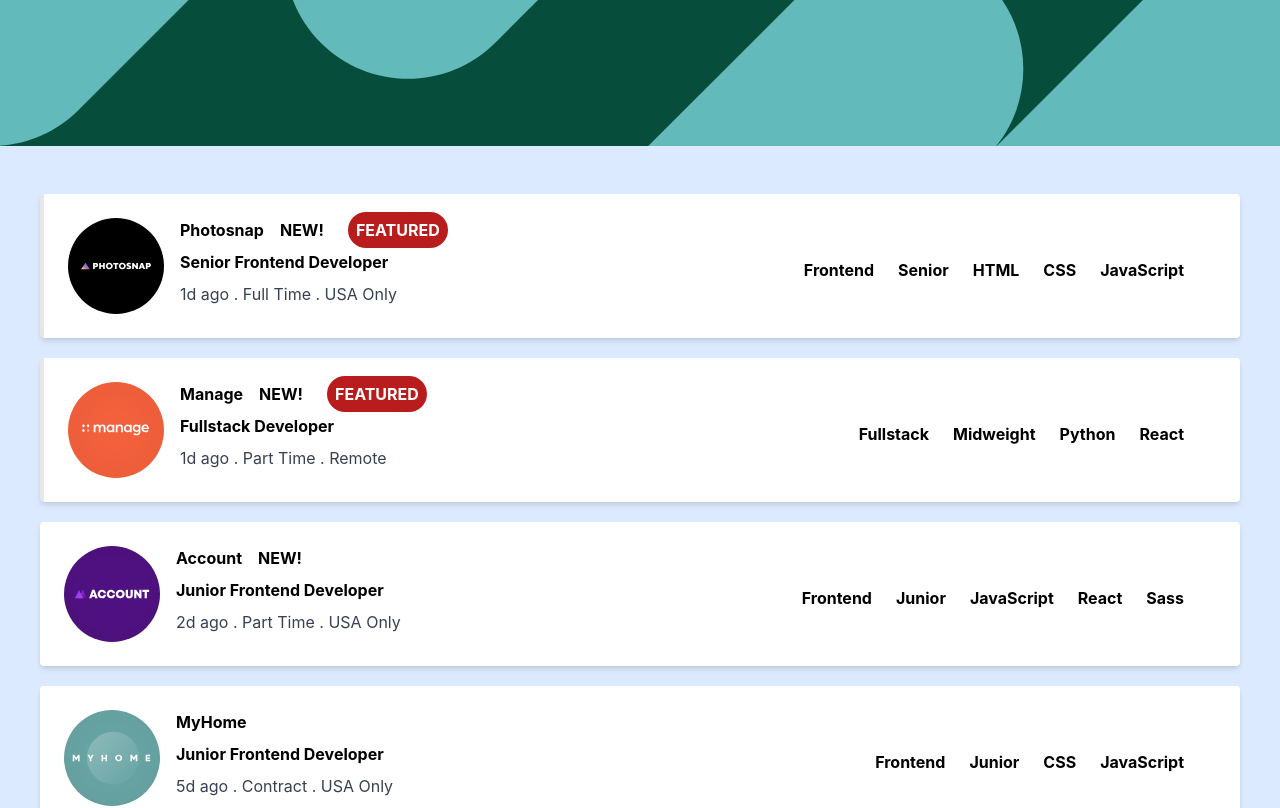
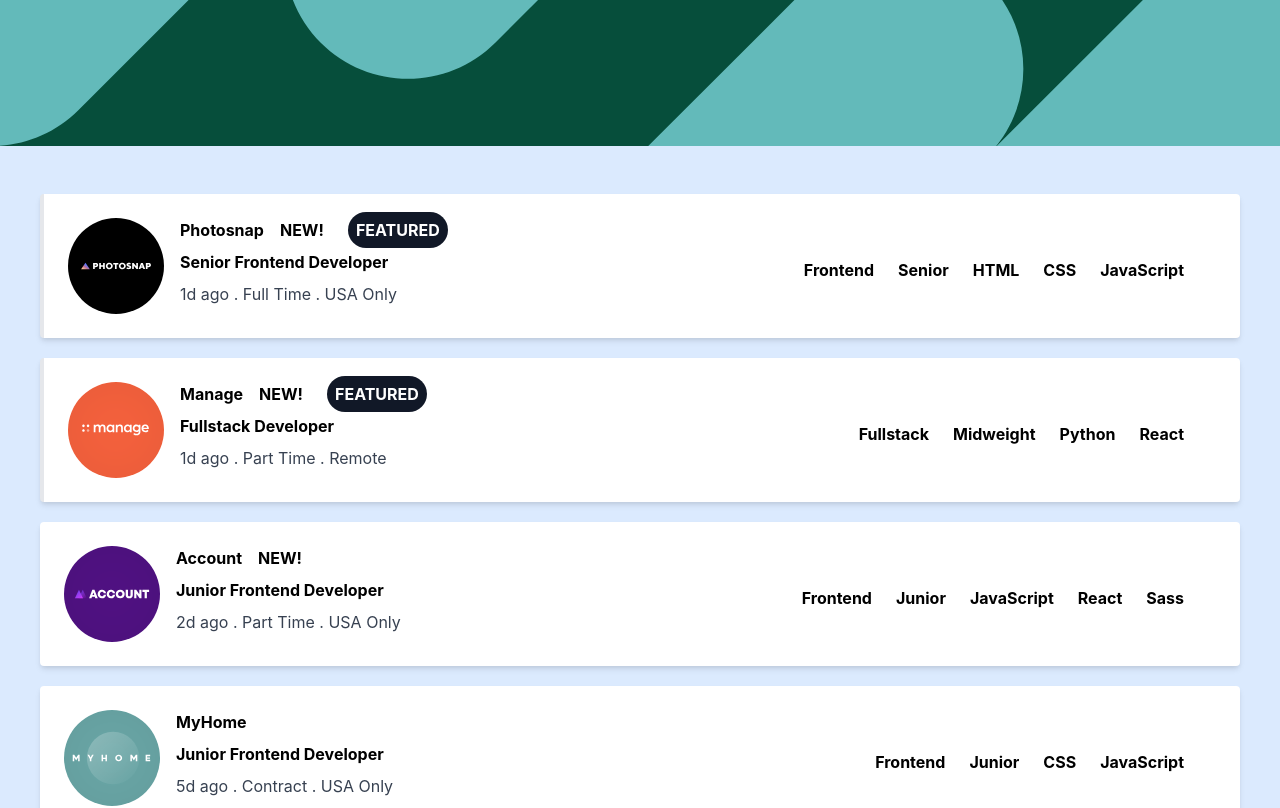
Before and after one commit to ellietms/Job-listings-react, a React (Create React App) app: page / in a window 1280 px wide. Shown: the top 808 px of the page. Built offline with nearby package versions, Linux system fonts and the light colour scheme.

Commit message:
Update Jobs.js

```diff
--- a/src/components/Jobs.js
+++ b/src/components/Jobs.js
@@ -45,7 +45,7 @@
           }
           {featured && (
           <span  className="text-white
-          bg-red-700  m-2
+          bg-gray-900  m-2
           uppercase px-2 py-2 rounded-full">
           Featured
           </span>)
```
